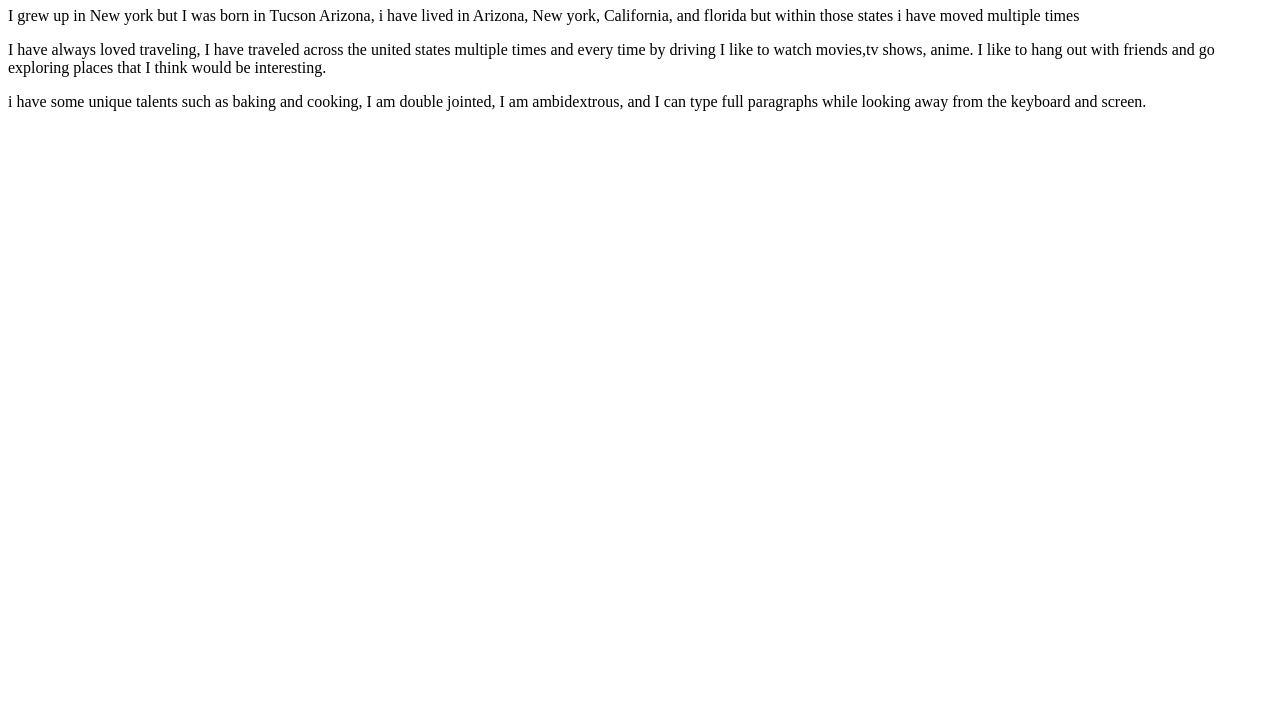
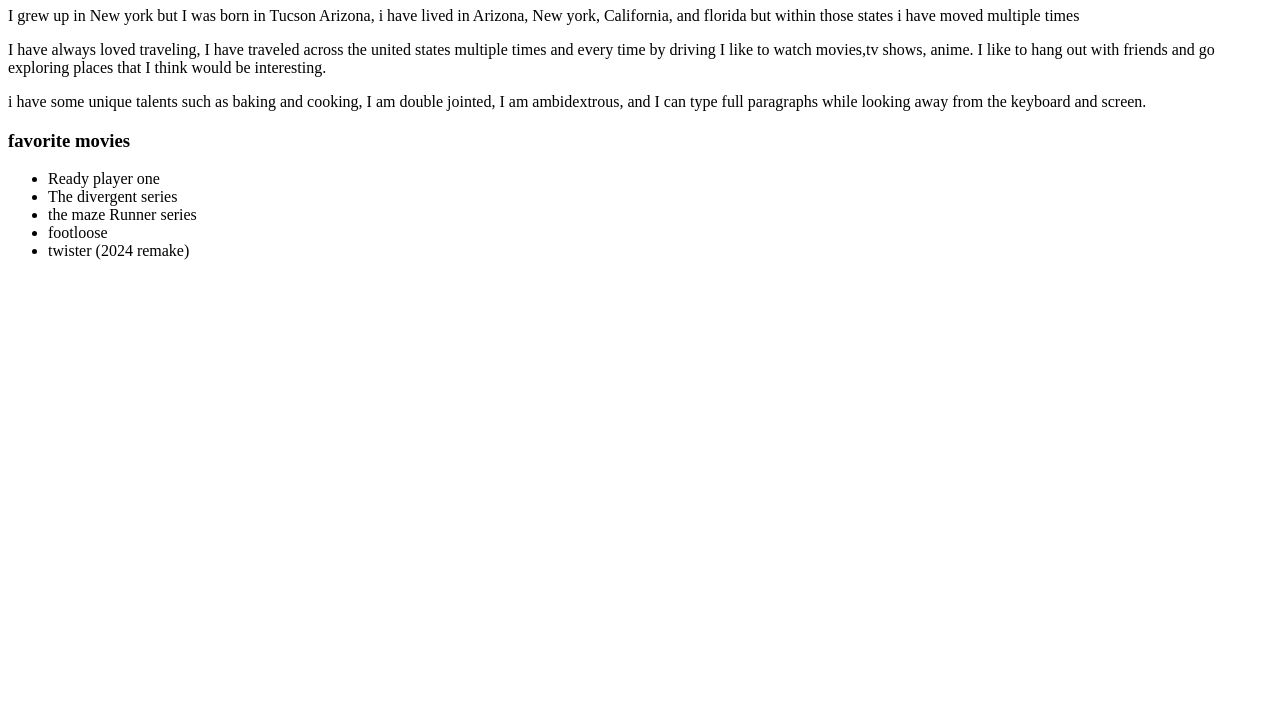
Before and after one commit to Criptyc-ops/bioPage2, a plain HTML site: page index.html in a window 1280 px wide. Shown: the part 73-800 px from the top of the page. Drawn offline with Linux system fonts and the light colour scheme.

Commit message:
i did stuff

```diff
--- a/index.html
+++ b/index.html
@@ -7,13 +7,21 @@
         </title>
     </head>
     <body>
-        <H1>My life </H1>
+        <H1>jonathan robinson, gamer, tv watcher, baker/cooker, Compsci student </H1>
         <p>I grew up in New york but I was born in Tucson Arizona, i have lived in Arizona, New york, California, and florida but within those states i have moved multiple times
         </p>
         <p>I have always loved traveling, I have traveled across the united states multiple times and every time by driving I like to watch movies,tv shows, anime. I like to hang out with friends and go exploring places that I think would be interesting.
         </p>
         <p> i have some unique talents such as baking and cooking, I am double jointed, I am ambidextrous, and I can type full paragraphs while looking away from the keyboard and screen.
-        </p>
+        <br>
+        <h3>favorite movies</h3>
+        <ul>
+            <li>Ready player one </li>
+            <li>The divergent series</li>
+            <li>the maze Runner series</li>
+            <li>footloose</li>
+            <li>twister (2024 remake) </li>
+        </ul>
 
 
     </body>
```
